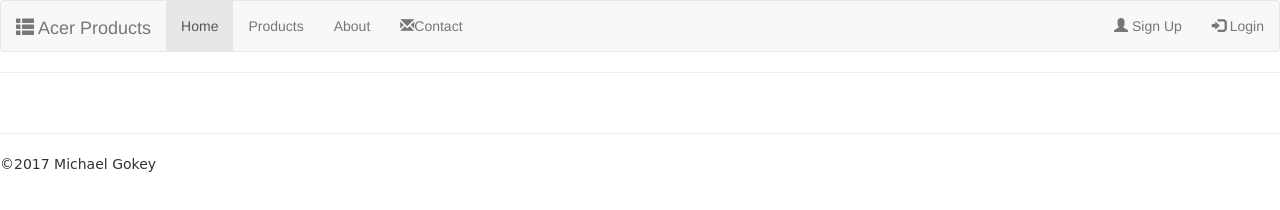
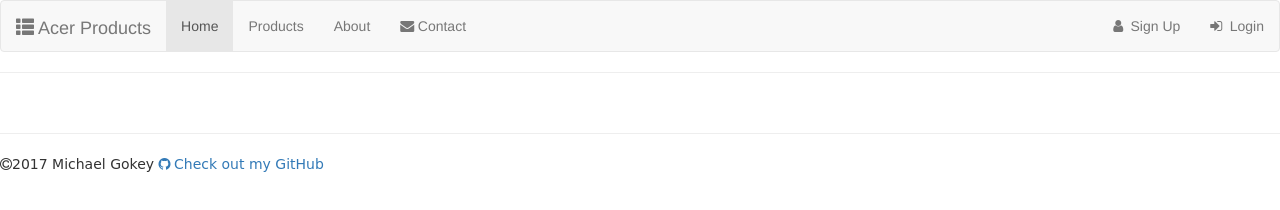
Before and after one commit to gokemon/acer-products, a website: page index.html in a window 1280 px wide. Drawn offline with nearby package versions, Linux system fonts and the light colour scheme; a web font is replaced by a local one.

Commit message:
added Font Awesome and some icons

```diff
--- a/index.html
+++ b/index.html
@@ -7,16 +7,17 @@
     <meta name="viewport" content="width=device-width, initial-scale=1">
 
     <link href="node_modules/bootstrap/dist/css/bootstrap.css" rel="stylesheet" />
-    <!--<link href="app/app.component.css" rel="stylesheet" />-->
-    <link href="styles.css" rel="stylesheet" />
+    <link href=https://maxcdn.bootstrapcdn.com/font-awesome/4.7.0/css/font-awesome.min.css " rel="stylesheet " />
+    <!--<link href="app/app.component.css " rel="stylesheet " />-->
+    <link href="styles.css " rel="stylesheet " />
     <!-- Polyfill(s) for older browsers -->
-    <script src="node_modules/core-js/client/shim.min.js"></script>
-    <script src="node_modules/zone.js/dist/zone.js"></script>
-    <script src="node_modules/reflect-metadata/Reflect.js"></script>
-    <script src="node_modules/systemjs/dist/system.src.js"></script>
+    <script src="node_modules/core-js/client/shim.min.js "></script>
+    <script src="node_modules/zone.js/dist/zone.js "></script>
+    <script src="node_modules/reflect-metadata/Reflect.js "></script>
+    <script src="node_modules/systemjs/dist/system.src.js "></script>
 
     <!-- Configure SystemJS -->
-    <script src="systemjs.config.js"></script>
+    <script src="systemjs.config.js "></script>
     <script>
         System.import('app').catch(function(err) {
             console.error(err);
@@ -25,20 +26,21 @@
 </head>
 
 <body>
-    <nav class="navbar navbar-default">
-        <div class="container-fluid">
-            <div class="navbar-header">
-                <a class="navbar-brand" href="#"><span class="glyphicon glyphicon-th-list"></span> Acer Products</a>
+    <nav class="navbar navbar-default ">
+        <div class="container-fluid ">
+            <div class="navbar-header ">
+                <a class="navbar-brand " href="# "><span class="glyphicon glyphicon-th-list "></span> Acer Products</a>
             </div>
-            <ul class="nav navbar-nav">
-                <li class="active"><a href="#">Home</a></li>
-                <li><a href="#">Products</a></li>
-                <li><a href="#">About</a></li>
-                <li><a href="#"><span class="glyphicon glyphicon-envelope"></span>Contact</a></li>
+            <ul class="nav navbar-nav ">
+                <li class="active "><a href="# ">Home</a></li>
+                <li><a href="# ">Products</a></li>
+                <li><a href="# ">About</a></li>
+                <li><a href="# "><span class="fa fa-envelope " aria-hidden="true ">&nbsp;</span>Contact</a></li>
             </ul>
-            <ul class="nav navbar-nav navbar-right">
-                <li><a href="#"><span class="glyphicon glyphicon-user"></span> Sign Up</a></li>
-                <li><a href="#"><span class="glyphicon glyphicon-log-in"></span> Login</a></li>
+            <ul class="nav navbar-nav navbar-right ">
+                <!--<li><a href="# "><span class="glyphicon glyphicon-user "></span> Sign Up</a></li>-->
+                <li><a href="# "><span class="fa fa-user " aria-hidden="true ">&nbsp;</span> Sign Up</a></li>
+                <li><a href="# "><span class="fa fa-sign-in " aria-hidden="true ">&nbsp;</span> Login</a></li>
             </ul>
         </div>
     </nav>
@@ -48,7 +50,9 @@
     <footer>
         <p>&nbsp;</p>
         <hr>
-        <p>&copy;2017 Michael Gokey</p>
+        <p><i class="fa fa-copyright " aria-hidden="true "></i>2017 Michael Gokey
+        <a href="https://github.com/gokemon " target="_blank "><i class="fa fa-github " aria-hidden="true ">&nbsp;</i>Check out my GitHub</a>
+        </p>
     </footer>
 </body>
 
```
